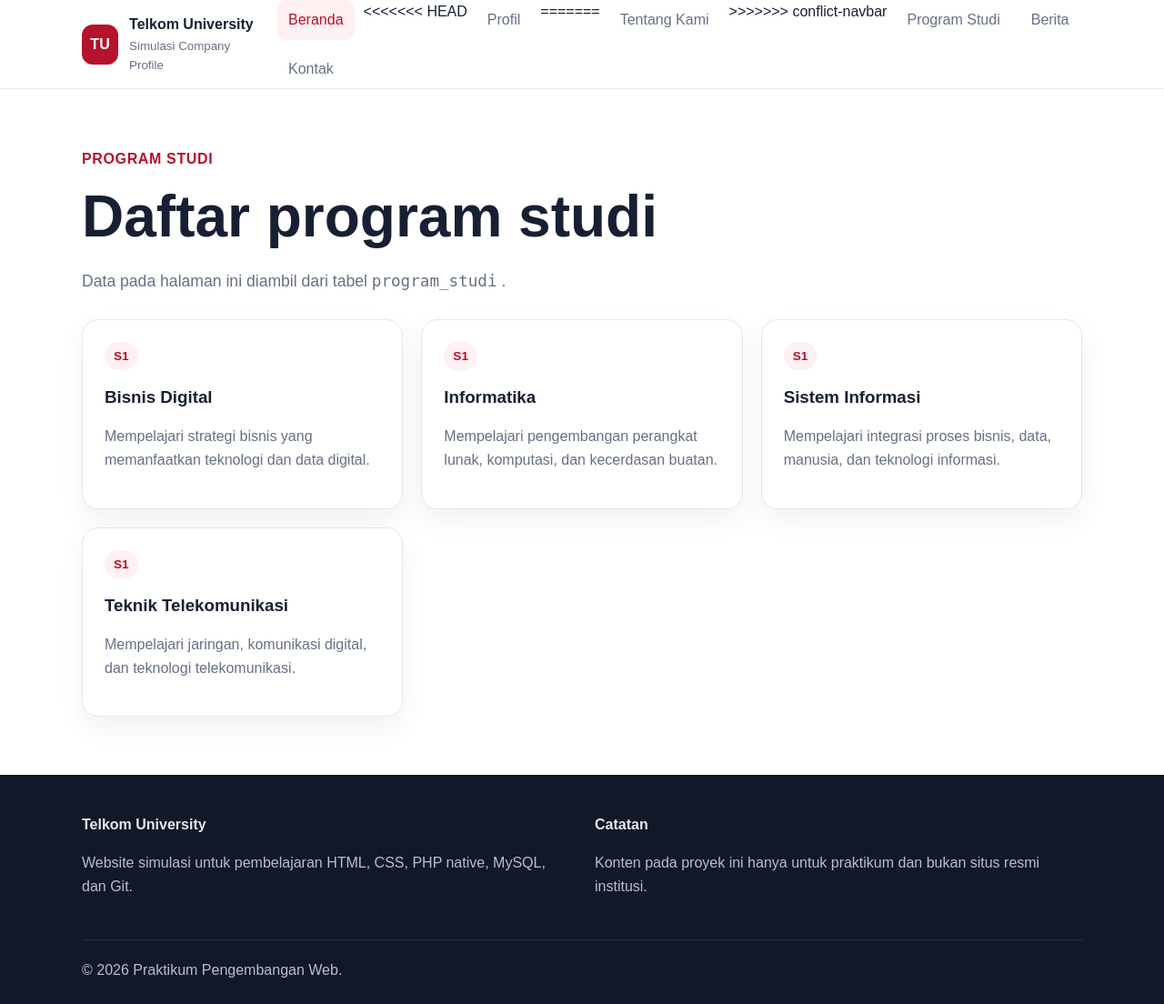
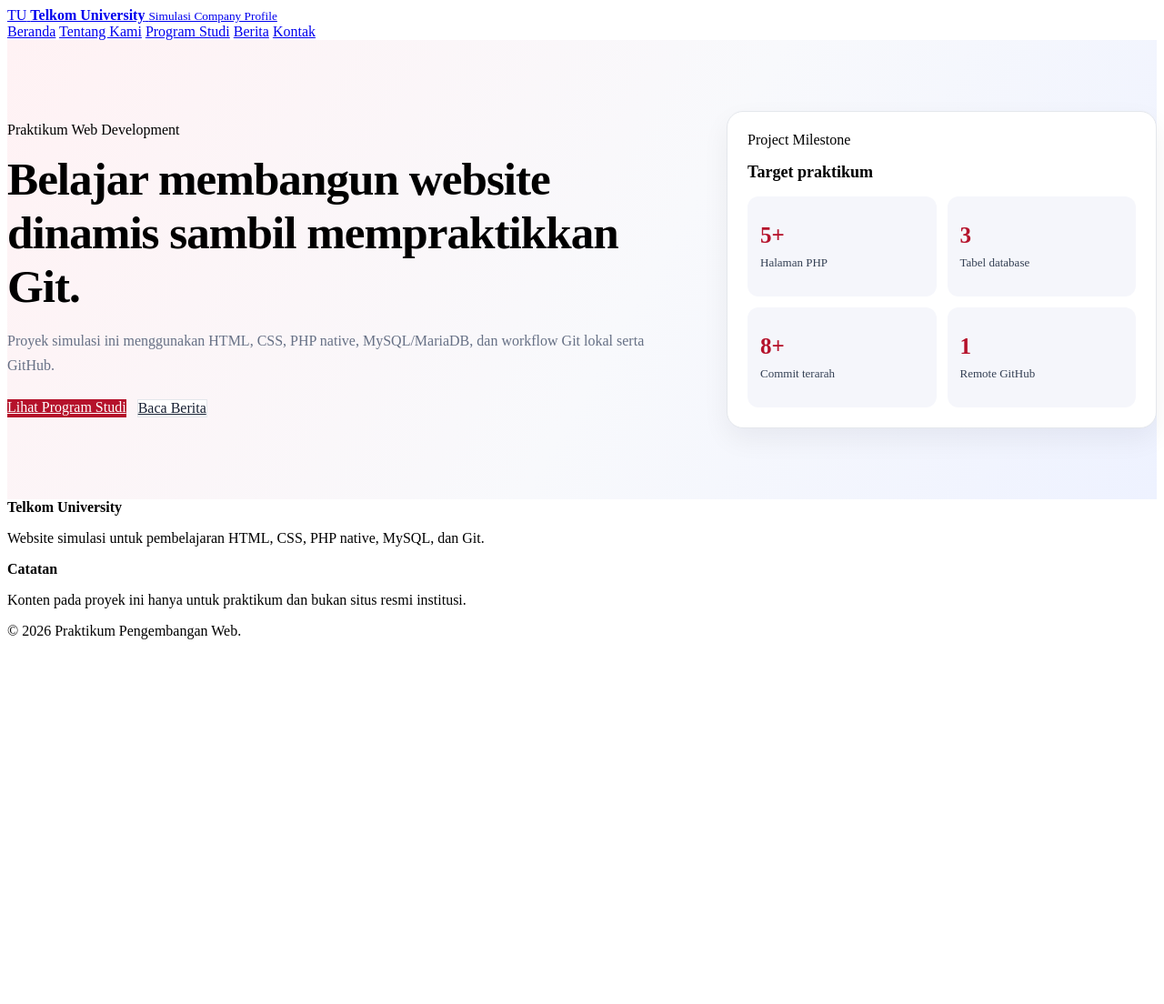
Before and after one commit to dwiviscas/telkom-company-profile-109062500132, a PHP site: page / in a window 1280 px wide. Shown: the whole page at 91% size. After the commit the page ends 703 px from the top, so only its background shows below. Run offline with PHP 8.4, Linux system fonts and the light colour scheme; data comes from the database, SQL or seed files in the repository.

Commit message:
merge: gabungkan update Laptop A dan B

```diff
--- a/assets/css/style.css
+++ b/assets/css/style.css
@@ -1,190 +1,93 @@
-:root {
-    --primary: #b5122b;
-    --primary-dark: #7f0d1f;
-    --ink: #172033;
-    --muted: #667085;
-    --surface: #ffffff;
-    --soft: #f6f7fb;
-    --line: #e4e7ec;
-    --success: #147a50;
-}
-
-* { box-sizing: border-box; }
-
-body {
-    margin: 0;
-    font-family: Arial, Helvetica, sans-serif;
-    color: var(--ink);
-    background: var(--surface);
-    line-height: 1.6;
-}
-
-a { color: inherit; }
-
-.container { width: min(1100px, 92%); margin: 0 auto; }
-
-.site-header {
-    position: sticky;
-    top: 0;
-    z-index: 10;
-    background: rgba(255, 255, 255, .96);
-    border-bottom: 1px solid var(--line);
-}
-
-.nav-wrap {
-    display: flex;
-    align-items: center;
-    justify-content: space-between;
-    gap: 24px;
-    min-height: 76px;
-}
-
-.brand { display: flex; align-items: center; gap: 12px; text-decoration: none; }
-
-.brand-mark {
-    display: grid;
-    place-items: center;
-    width: 44px;
-    height: 44px;
-    border-radius: 12px;
-    background: var(--primary);
-    color: #fff;
-    font-weight: 800;
-}
-
-.brand small { display: block; color: var(--muted); }
-
-.main-nav { display: flex; gap: 10px; flex-wrap: wrap; }
-
-.main-nav a {
-    text-decoration: none;
-    padding: 9px 12px;
-    border-radius: 9px;
-    color: var(--muted);
-}
-
-.main-nav a:hover,
-.main-nav a.active { background: #fff0f2; color: var(--primary); }
-
 .hero {
     padding: 78px 0;
-    background: linear-gradient(135deg, #fff2f4, #f8f9fc 55%, #eef2ff);
+    background: linear-gradient(120deg, #fff2f4, #f8f9fc 55%, #eef2ff);
 }
 
 .hero-grid {
     display: grid;
-    grid-template-columns: 1.35fr .65fr;
+    grid-template-columns: 1.35fr 0.85fr;
     gap: 40px;
     align-items: center;
 }
 
-.eyebrow {
-    color: var(--primary);
-    font-weight: 700;
-    letter-spacing: .04em;
-    text-transform: uppercase;
+.hero-content h1 {
+    font-size: clamp(36px, 4vw, 52px);
+    line-height: 1.15;
+    margin: 16px 0;
+    letter-spacing: -1px;
 }
 
-h1, h2, h3 { line-height: 1.2; }
-h1 { font-size: clamp(2.1rem, 5vw, 4rem); margin: 12px 0 18px; }
-h2 { font-size: 2rem; margin-top: 0; }
-
-.lead { color: var(--muted); font-size: 1.1rem; max-width: 720px; }
-
-.actions { display: flex; gap: 12px; margin-top: 28px; flex-wrap: wrap; }
-
-.btn {
-    display: inline-block;
-    text-decoration: none;
-    border: 0;
-    cursor: pointer;
-    padding: 12px 18px;
-    border-radius: 10px;
-    font-weight: 700;
+.hero-content .lead {
+    color: #667085;
+    line-height: 1.7;
 }
 
-.btn-primary { background: var(--primary); color: #fff; }
-.btn-outline { border: 1px solid var(--line); background: #fff; color: var(--ink); }
-
-.hero-card,
-.card {
-    background: #fff;
-    border: 1px solid var(--line);
-    border-radius: 18px;
-    padding: 24px;
-    box-shadow: 0 12px 30px rgba(16, 24, 40, .06);
+.hero-actions {
+    display: flex;
+    gap: 12px;
+    flex-wrap: wrap;
+    margin-top: 24px;
 }
 
-.hero-stat {
-    display: grid;
-    grid-template-columns: repeat(2, 1fr);
-    gap: 12px;
-    margin-top: 18px;
+.hero-actions .btn-primary {
+    background: #b5122b;
+    color: white;
 }
 
-.stat { background: var(--soft); border-radius: 14px; padding: 16px; }
-.stat strong { display: block; font-size: 1.5rem; color: var(--primary); }
-
-.section { padding: 64px 0; }
-.section-soft { background: var(--soft); }
-.section-heading { margin-bottom: 28px; }
-
-.grid-3 { display: grid; grid-template-columns: repeat(3, 1fr); gap: 20px; }
-.grid-2 { display: grid; grid-template-columns: repeat(2, 1fr); gap: 20px; }
-
-.card p { color: var(--muted); }
-
-.badge {
-    display: inline-block;
-    padding: 5px 10px;
-    border-radius: 999px;
-    background: #fff0f2;
-    color: var(--primary);
-    font-size: .85rem;
-    font-weight: 700;
+.hero-actions .btn-secondary {
+    background: white;
+    color: #172033;
+    border: 1px solid #e4e7ec;
 }
 
-.meta { color: var(--muted); font-size: .9rem; }
-.article-body { max-width: 820px; }
-
-.form-group { margin-bottom: 16px; }
-label { display: block; margin-bottom: 6px; font-weight: 700; }
-
-input,
-textarea {
-    width: 100%;
-    padding: 12px 13px;
-    border: 1px solid #cfd4dc;
-    border-radius: 9px;
-    font: inherit;
+.hero-panel {
+    background: white;
+    border: 1px solid #e4e7ec;
+    border-radius: 18px;
+    padding: 22px;
+    box-shadow: 0 12px 30px rgba(16, 24, 40, 0.06);
 }
 
-textarea { min-height: 140px; resize: vertical; }
+.hero-panel h3 {
+    font-size: 18px;
+    margin: 16px 0;
+}
 
-.alert { padding: 13px 16px; border-radius: 10px; margin-bottom: 18px; }
-.alert-success { background: #eaf8f1; color: var(--success); border: 1px solid #b7e2cd; }
+.milestone-grid {
+    display: grid;
+    grid-template-columns: repeat(2, minmax(0, 1fr));
+    gap: 12px;
+}
 
-.table-wrap { overflow-x: auto; }
-table { width: 100%; border-collapse: collapse; background: #fff; }
-th, td { border-bottom: 1px solid var(--line); padding: 12px; text-align: left; }
-th { background: var(--soft); }
+.milestone-item {
+    display: flex;
+    flex-direction: column;
+    justify-content: center;
+    gap: 6px;
+    min-height: 82px;
+    padding: 14px;
+    background: #f5f6fb;
+    border-radius: 12px;
+}
 
-.site-footer { background: #111827; color: #e5e7eb; padding: 42px 0 24px; }
-.footer-grid { display: grid; grid-template-columns: 1fr 1fr; gap: 28px; }
-.site-footer p { color: #b7bfcc; }
+.milestone-item strong {
+    color: #b5122b;
+    font-size: 25px;
+    line-height: 1.2;
+}
 
-.copyright {
-    width: min(1100px, 92%);
-    margin: 30px auto 0;
-    padding-top: 20px;
-    border-top: 1px solid #293142;
+.milestone-item span {
+    color: #344054;
+    font-size: 13px;
+    line-height: 1.4;
 }
 
 @media (max-width: 820px) {
-    .nav-wrap { align-items: flex-start; flex-direction: column; padding: 16px 0; }
-    .hero-grid, .grid-3, .grid-2, .footer-grid { grid-template-columns: 1fr; }
-    .hero { padding: 50px 0; }
+    .hero-grid {
+        grid-template-columns: 1fr;
+    }
+
+    .hero {
+        padding: 48px 0;
+    }
 }
-
-.focus-list { padding-left: 20px; color: var(--muted); }
-.focus-list li { margin-bottom: 8px; }
--- a/includes/header.php
+++ b/includes/header.php
@@ -7,8 +7,7 @@ $currentPage = basename($_SERVER['PHP_SELF']);
 <head>
     <meta charset="utf-8">
     <meta name="viewport" content="width=device-width, initial-scale=1">
-<title>
-<?= htmlspecialchars($pageTitle) ?></title>
+    <title><?= htmlspecialchars($pageTitle) ?></title>
     <link rel="stylesheet" href="assets/css/style.css">
 </head>
 <body>
@@ -21,17 +20,23 @@ $currentPage = basename($_SERVER['PHP_SELF']);
                 <small>Simulasi Company Profile</small>
             </span>
         </a>
+
         <nav class="main-nav" aria-label="Navigasi utama">
-<a class="<?= $currentPage === 'index.php' ? 'active' : '' ?>" href="index.php">Beranda</a>
-<<<<<<< HEAD
-<a class="<?= $currentPage === 'profile.php' ? 'active' : '' ?>" href="profile.php">Profil</a>
-=======
-<a class="<?= $currentPage === 'profile.php' ? 'active' : '' ?>" href="profile.php">Tentang Kami</a>
->>>>>>> conflict-navbar
-<a class="<?= $currentPage === 'programs.php' ? 'active' : '' ?>" href="programs.php">Program Studi</a>
-<a class="<?= in_array($currentPage, ['news.php', 'news_detail.php']) ? 'active' : '' ?>" href="news.php">Berita</a>
-<a class="<?= $currentPage === 'contact.php' ? 'active' : '' ?>" href="contact.php">Kontak</a>
+            <a class="<?= $currentPage === 'index.php' ? 'active' : '' ?>"
+               href="index.php">Beranda</a>
+
+            <a class="<?= $currentPage === 'profile.php' ? 'active' : '' ?>"
+               href="profile.php">Tentang Kami</a>
+
+            <a class="<?= $currentPage === 'programs.php' ? 'active' : '' ?>"
+               href="programs.php">Program Studi</a>
+
+            <a class="<?= in_array($currentPage, ['news.php', 'news_detail.php']) ? 'active' : '' ?>"
+               href="news.php">Berita</a>
+
+            <a class="<?= $currentPage === 'contact.php' ? 'active' : '' ?>"
+               href="contact.php">Kontak</a>
         </nav>
     </div>
 </header>
-<main></main>
+<main>
--- a/index.php
+++ b/index.php
@@ -1,26 +1,64 @@
 <?php
 require_once 'config/database.php';
-$pageTitle = 'Program Studi - Telkom University';
-$result = $conn->query("SELECT nama, jenjang, deskripsi FROM program_studi ORDER BY jenjang, nama");
+$pageTitle = 'Beranda - Telkom University';
 require 'includes/header.php';
 ?>
-<section class="section">
-<div class="container">
-<div class="section-heading">
-<span class="eyebrow">Program Studi</span>
-<h1>Daftar program studi</h1>
-<p class="lead">Data pada halaman ini diambil dari tabel <code>program_studi</code>
-.</p>
-</div>
-<div class="grid-3">
-<?php while ($row = $result->fetch_assoc()): ?>
-    <article class="card">
-<span class="badge"><?= htmlspecialchars($row['jenjang']) ?></span>
-<h3><?= htmlspecialchars($row['nama']) ?></h3>
-<p><?= htmlspecialchars($row['deskripsi']) ?></p>
-</article>
-<?php endwhile; ?>
-</div>
-</div>
+
+<section class="hero">
+    <div class="container hero-grid">
+
+        <div class="hero-content">
+            <span class="eyebrow">Praktikum Web Development</span>
+
+            <h1>
+                Belajar membangun website dinamis sambil
+                mempraktikkan Git.
+            </h1>
+
+            <p class="lead">
+                Proyek simulasi ini menggunakan HTML, CSS,
+                PHP native, MySQL/MariaDB, dan workflow Git
+                lokal serta GitHub.
+            </p>
+
+            <div class="hero-actions">
+                <a class="btn btn-primary" href="programs.php">
+                    Lihat Program Studi
+                </a>
+
+                <a class="btn btn-secondary" href="news.php">
+                    Baca Berita
+                </a>
+            </div>
+        </div>
+
+        <aside class="hero-panel">
+            <span class="badge">Project Milestone</span>
+            <h3>Target praktikum</h3>
+
+            <div class="milestone-grid">
+                <div class="milestone-item">
+                    <strong>5+</strong>
+                    <span>Halaman PHP</span>
+                </div>
+
+                <div class="milestone-item">
+                    <strong>3</strong>
+                    <span>Tabel database</span>
+                </div>
+
+                <div class="milestone-item">
+                    <strong>8+</strong>
+                    <span>Commit terarah</span>
+                </div>
+
+                <div class="milestone-item">
+                    <strong>1</strong>
+                    <span>Remote GitHub</span>
+                </div>
+            </div>
+        </aside>
+
+    </div>
 </section>
 <?php require 'includes/footer.php'; ?>
```
Lines whose indentation alone changed are shown as unchanged.
